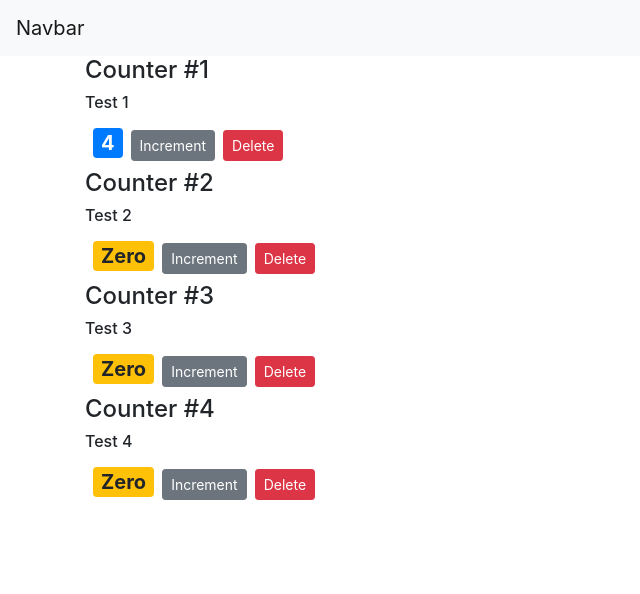
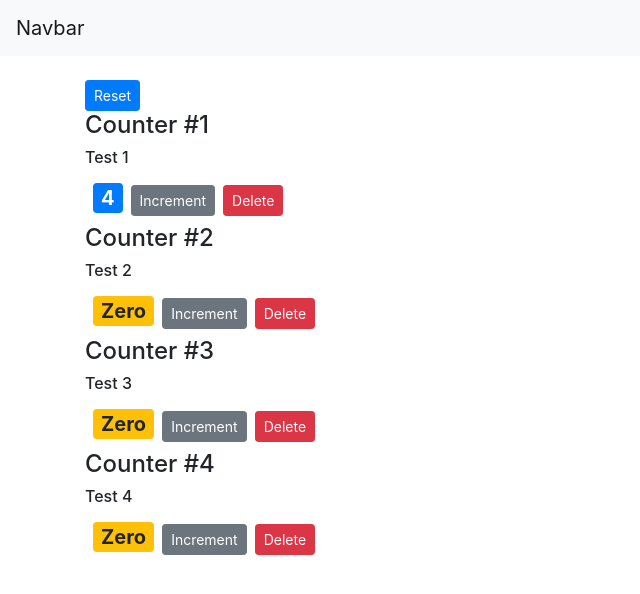
Before and after one commit to mahsadilmaghani/reactCoding, a React (Create React App) app in the folder counter-app/: page / in a window 1280 px wide. Shown: the top 594 px of the page, without its empty margins (0-640 px from the left). Built offline with nearby package versions, Linux system fonts and the light colour scheme.

Commit message:
Added the Reset button

```diff
--- a/counter-app/src/components/counters.jsx
+++ b/counter-app/src/components/counters.jsx
@@ -19,6 +19,14 @@
     this.setState({ counters });
   };
 
+  handleReset = () => {
+    const counters = this.state.counters.map((c) => {
+      c.value = 0;
+      return c;
+    });
+    this.setState({ counters });
+  };
+
   handleDelete = (counterId) => {
     console.log('Event is called', counterId);
     const counters = this.state.counters.filter((c) => c.id !== counterId);
@@ -28,6 +36,13 @@
     console.log(this.props.children);
     return (
       <div>
+        <br />
+        <button
+          onClick={this.handleReset}
+          className='btn btn-primary btn-sm m2'
+        >
+          Reset
+        </button>
         {this.state.counters.map((counter) => (
           <Counter
             key={counter.id}
```
